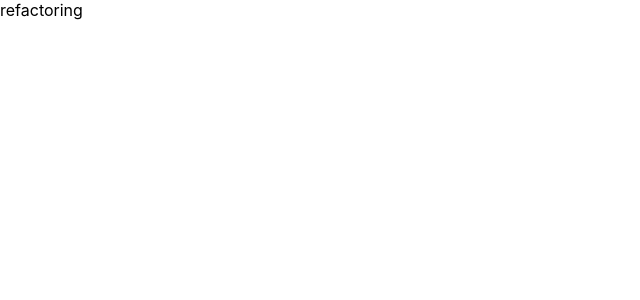
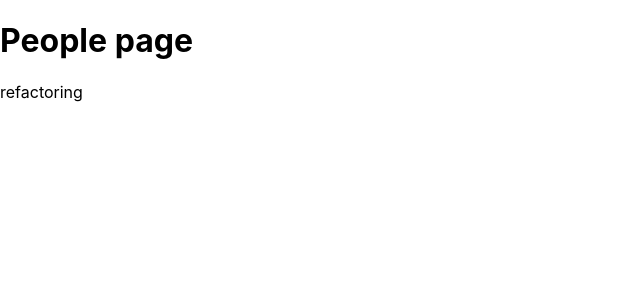
Before and after one commit to GurgenRoot/star-wars_app, a React (Create React App) app: page / in a window 1280 px wide. Shown: the top 300 px of the page, without its empty margins (0-640 px from the left). Built offline with nearby package versions, Linux system fonts and the light colour scheme.

Commit message:
add PeoplePage component

```diff
--- a/src/containers/App/App.jsx
+++ b/src/containers/App/App.jsx
@@ -1,9 +1,9 @@
-import { getApiResource } from '../../utils/network';
 import './App.module.css';
-
-function App() {
+import PeoplePage from '../PeoplePage'
+const App = () => {
   return (
     <div className="App">
+      <PeoplePage />
       refactoring
     </div>
   );
--- a/src/containers/App/index.js
+++ b/src/containers/App/index.js
@@ -1,3 +1 @@
-import App from './App';
-
-export default App;
+export { default } from './App';
--- /dev/null
+++ b/src/containers/PeoplePage/PeoplePage.jsx
@@ -0,0 +1,11 @@
+import React from 'react';
+
+const PeoplePage = () => {
+    return (
+        <>
+            <h1>People page</h1>
+        </>
+    )
+};
+
+export default PeoplePage;
--- /dev/null
+++ b/src/containers/PeoplePage/index.js
@@ -0,0 +1 @@
+export { default } from './PeoplePage';
```
Also changed, not shown: src/containers/PeoplePage/PeoplePage.module.css (added).
